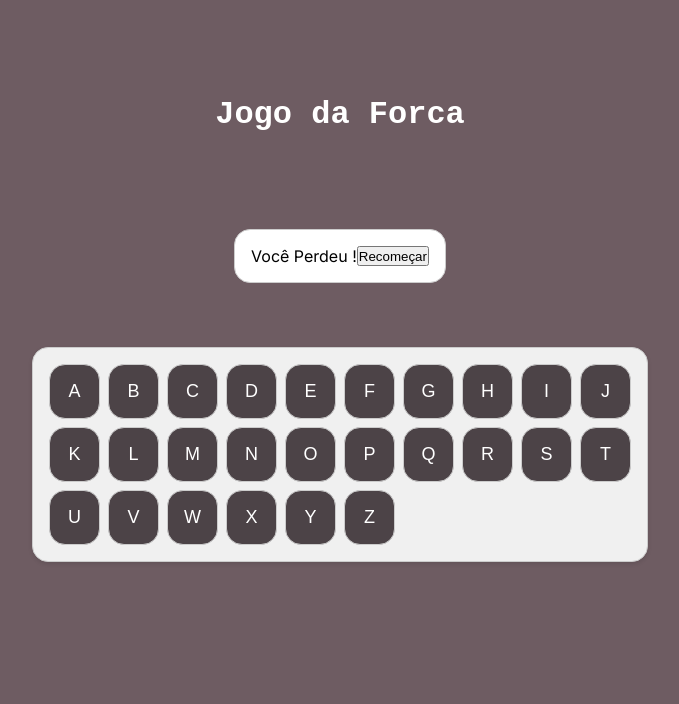
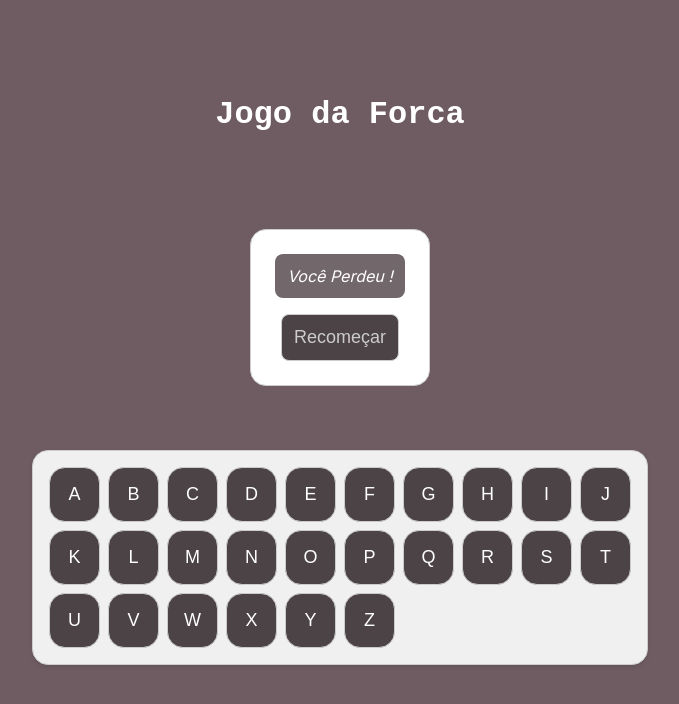
Before and after one commit to Syggnus/Jogo-da-Forca, a Next.js app: page / in a window 1280 px wide. Shown: the top 704 px of the page, without its empty margins (300-979 px from the left). Built offline with nearby package versions, Linux system fonts and the light colour scheme.

Commit message:
feat: Estilização do botão e mensagem de reset

```diff
--- a/src/app/page.js
+++ b/src/app/page.js
@@ -48,8 +48,15 @@ export default function Home() {
         <div className={styles.letterBox}>
           {erros > 8 ? (
             <>
-              <div>Você Perdeu !</div>
-              <button onClick={handleResetarJogo}>Recomeçar</button>
+              <div className={styles.lostBox}>
+                <div className={styles.resetText}>Você Perdeu !</div>
+                <button
+                  className={styles.resetButton}
+                  onClick={handleResetarJogo}
+                >
+                  Recomeçar
+                </button>
+              </div>
             </>
           ) : (
             letrasDaForca.map((letra, index) => {
--- a/src/app/page.module.css
+++ b/src/app/page.module.css
@@ -158,3 +158,34 @@
   color: white;
   font-style: italic;
 }
+
+.lostBox {
+  display: flex;
+  flex-direction: column;
+  gap: 1rem;
+  padding: 0.5rem;
+  align-items: center;
+  justify-content: center;
+  background-color: white;
+}
+
+.resetText {
+  border-radius: 0.5rem;
+  padding: 0.75rem;
+  background-color: #72676b;
+  color: white;
+  font-style: italic;
+}
+
+.resetButton {
+  font-size: large;
+  color: #ccc;
+  border: 1px solid #ccc;
+  border-radius: 0.5rem;
+  padding: 0.75rem;
+  background-color: #4c4347;
+}
+
+.resetButton:hover {
+  background-color: #07751f;
+}
```
